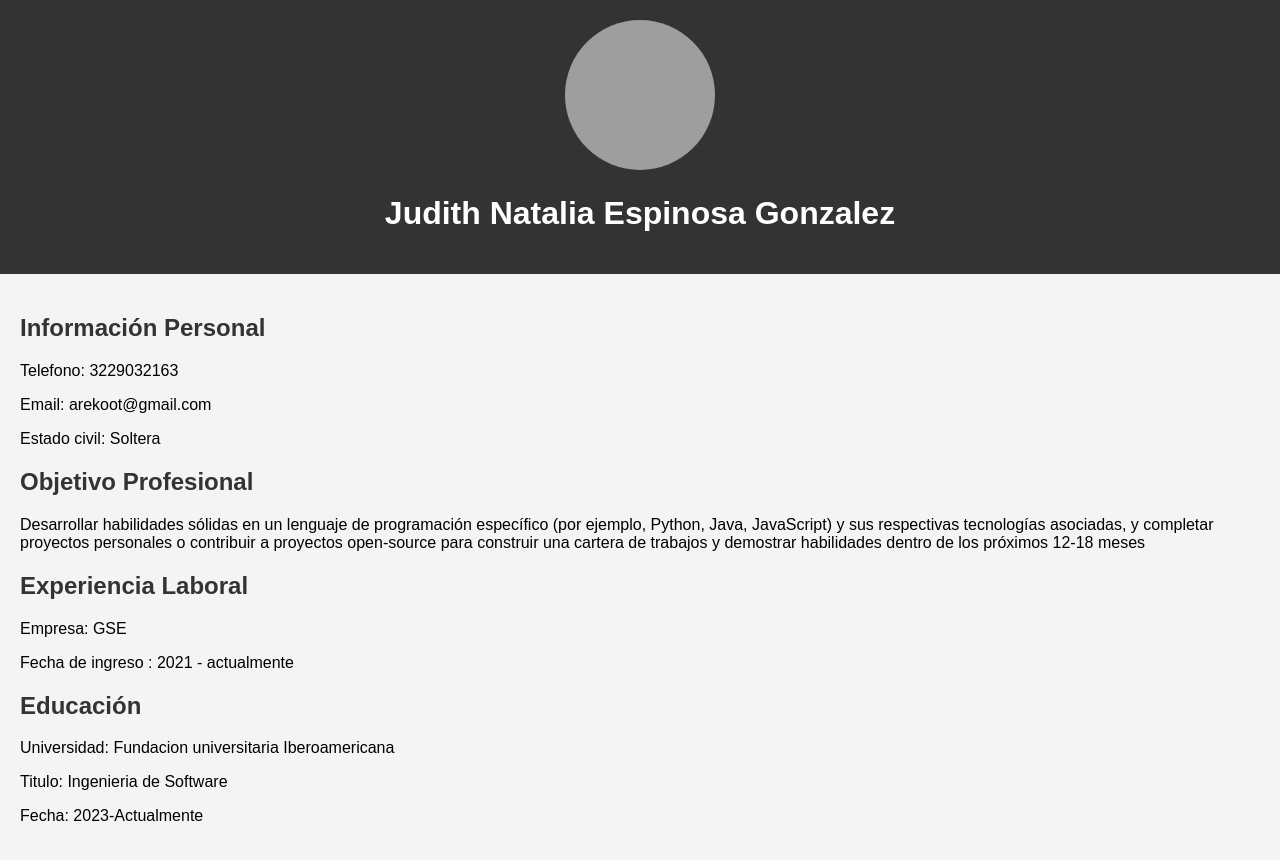
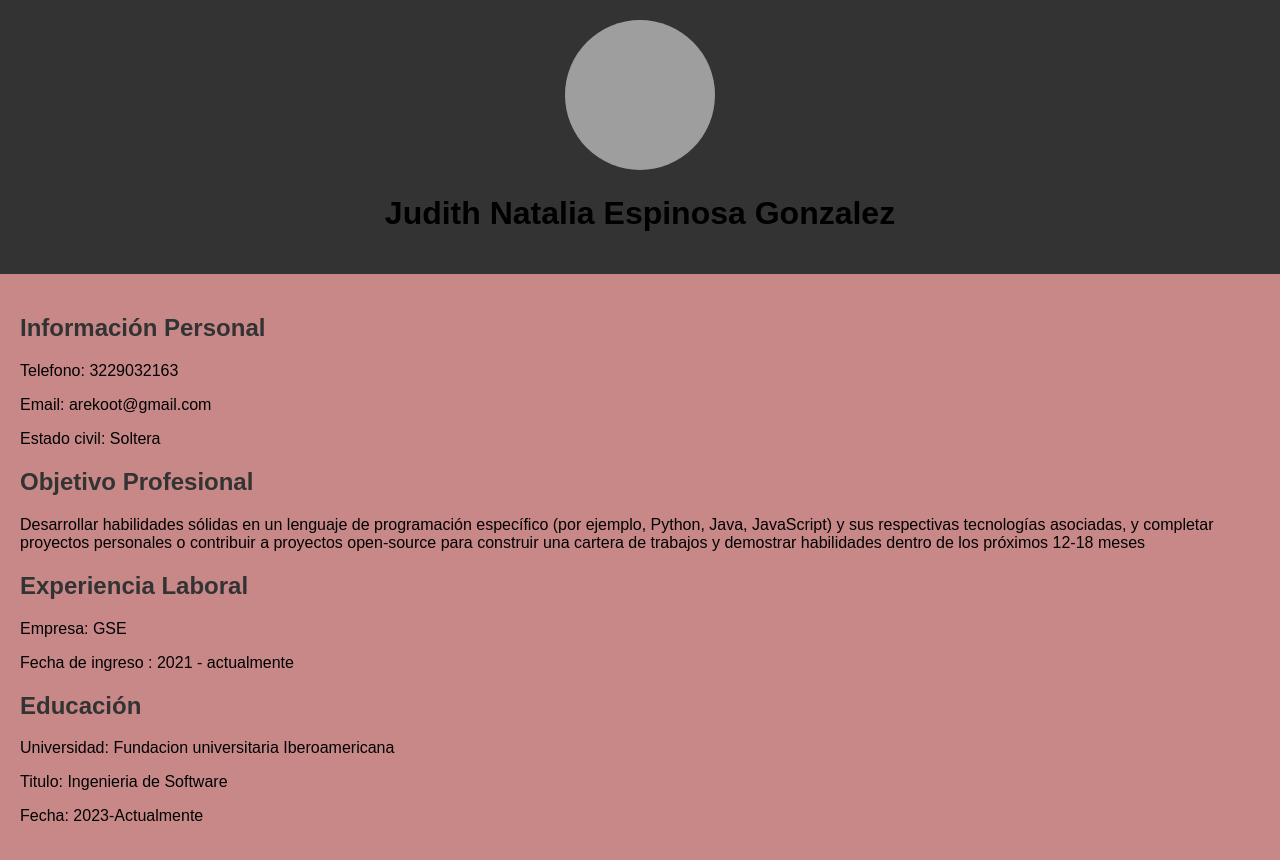
Before and after one commit to Nataliaespinosag/NataliaEspinosag-RETO1_G13, a plain HTML site: page 1index.html in a window 1280 px wide. Drawn offline with Linux system fonts and the light colour scheme; grey boxes are pictures that could not be loaded.

Commit message:
cambiosss

```diff
--- a/1index.html
+++ b/1index.html
@@ -4,7 +4,7 @@
     <meta charset="UTF-8">
     <meta name="viewport" content="width=device-width, initial-scale=1.0">
     <title>Hoja de Vida</title>
-    <link rel="stylesheet" href="1styles.css">
+    <link rel="stylesheet" href="jstyles.css">
 </head>
 <body>
     <header>
--- a/1styles.css
+++ b/jstyles.css
@@ -2,14 +2,14 @@ body {
     font-family: Arial, sans-serif;
     margin: 0;
     padding: 0;
-    background-color: #f4f4f4;
+    background-color: #c88888;
 }
 
 header {
     text-align: center;
     padding: 20px;
     background-color: #333;
-    color: white;
+    color: rgb(0, 0, 0);
 }
 
 #foto {
```
